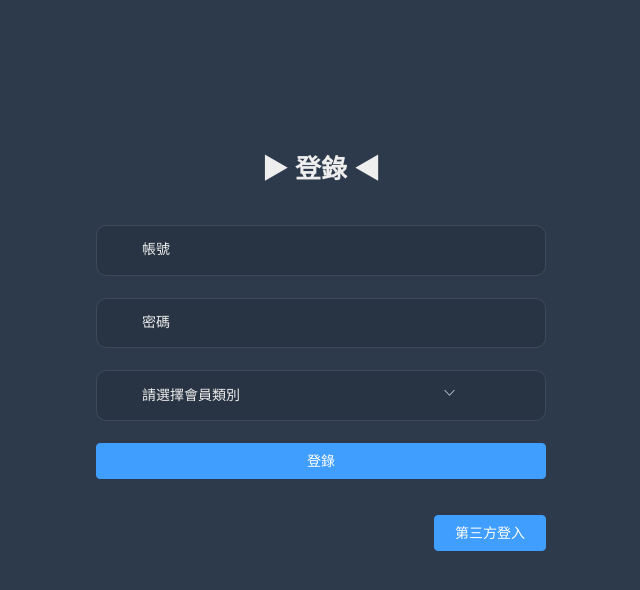
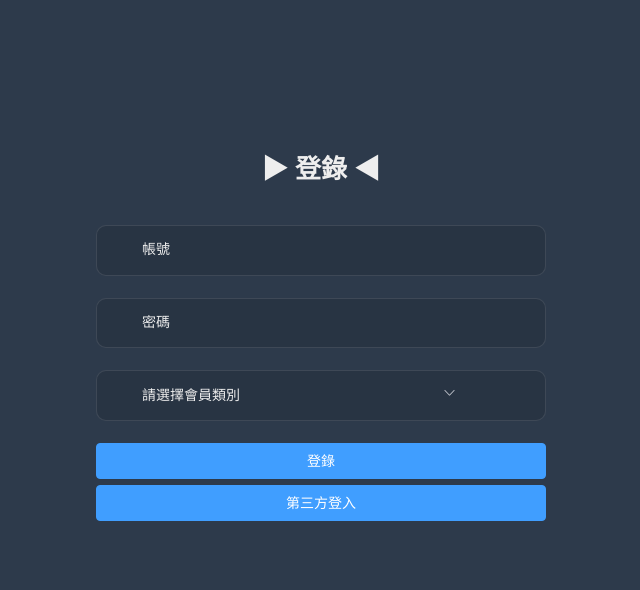
Before and after one commit to riotonchen/Project-Frontend, a Vue app: page /login in a window 1280 px wide. Shown: the top 590 px of the page, without its empty margins (319-959 px from the left). Built offline with nearby package versions, Linux system fonts and the light colour scheme.

Commit message:
login css configure

```diff
--- a/src/views/login/index.vue
+++ b/src/views/login/index.vue
@@ -47,7 +47,7 @@
       <br>
       <br>
       <br>
-      <el-button class="thirdparty-button" type="primary" @click="showDialog=true">{{ $t('login.thirdparty') }}</el-button>
+      <el-button class="thirdparty-button" type="primary" style="width:86.5%;margin-bottom:30px;" @click="showDialog=true">{{ $t('login.thirdparty') }}</el-button>
     </el-form>
 
     <el-dialog :title="$t('login.thirdparty')" :visible.sync="showDialog" append-to-body>
```
